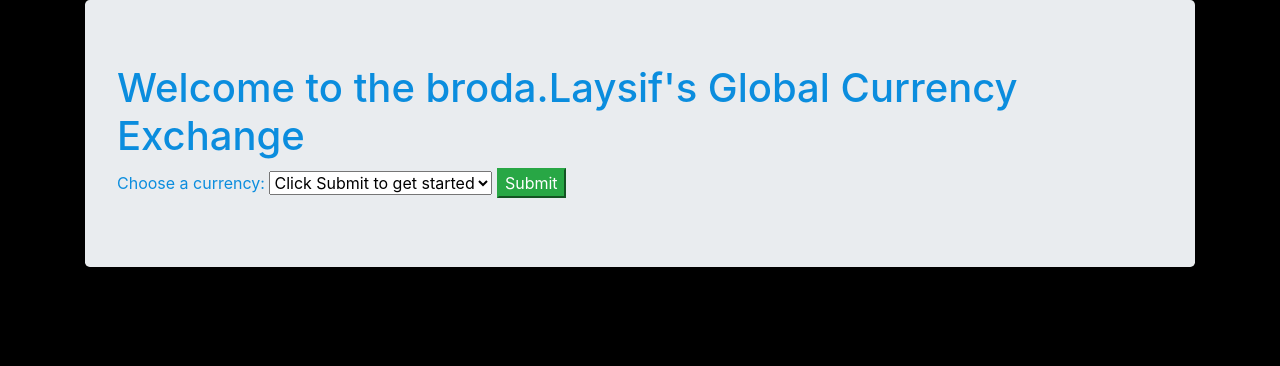
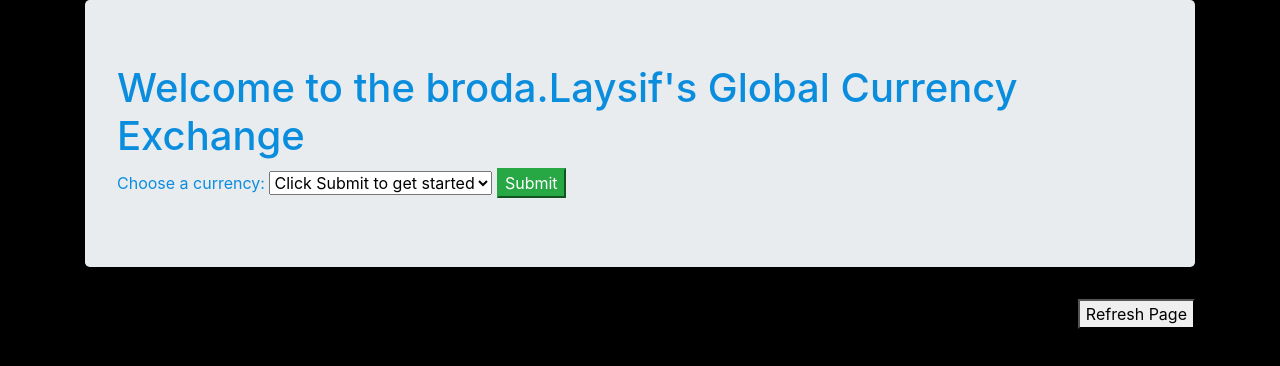
Before and after one commit to FaisalRana/CurrencyExchangeAPI, a website built with webpack: page src/index.html in a window 1280 px wide. Built offline with nearby package versions, Linux system fonts and the light colour scheme.

Commit message:
added refresh button

```diff
--- a/src/css/styles.css
+++ b/src/css/styles.css
@@ -10,3 +10,7 @@ body {
 #toggleInput {
   display:none;
 }
+
+#button {
+  float:right;
+}
--- a/src/index.html
+++ b/src/index.html
@@ -18,6 +18,7 @@
       </select>
       <button class="btn-success" id="submitExchange">Submit</button>
     </div>
+    <button id="button" onClick="window.location.reload();">Refresh Page</button>
     <div class="showErrors"></div>
     <div class="showResult"></div>
   </div>
```
